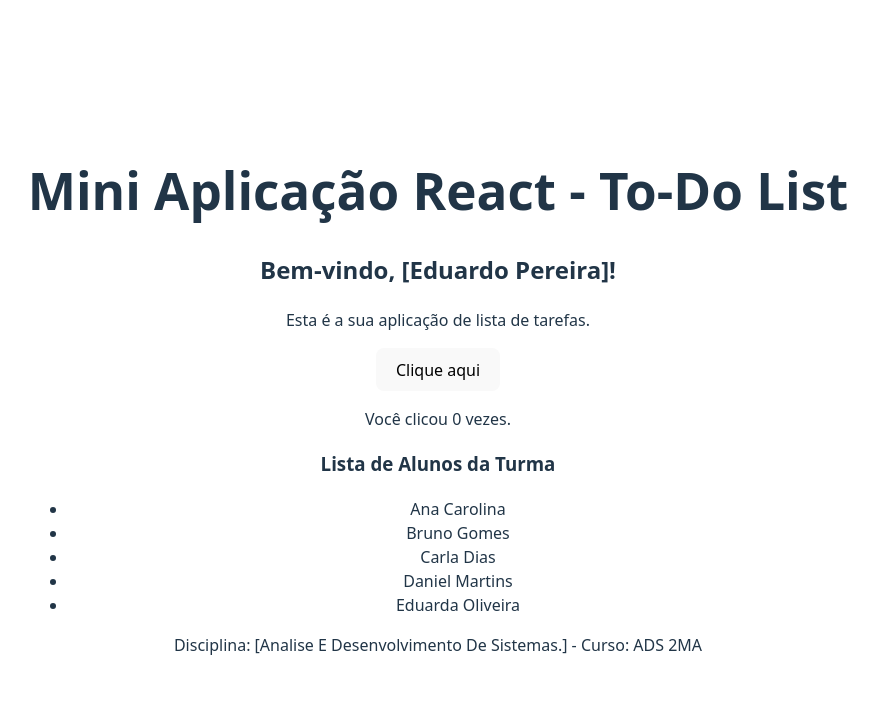
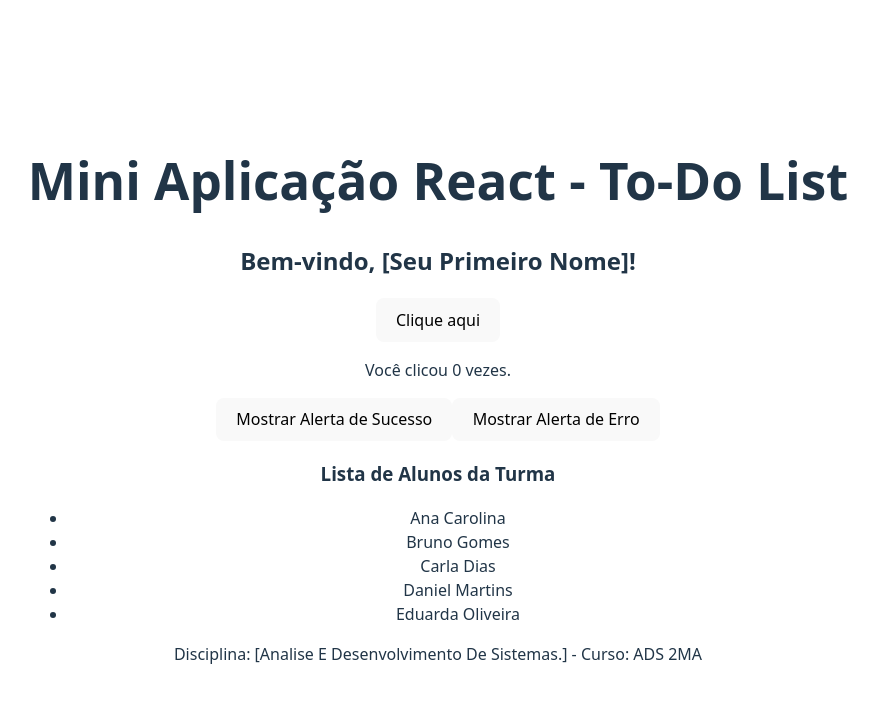
Before and after one commit to EduardoSantos11/listadetarefas, a React (Vite) app: page / in a window 1280 px wide. Shown: the top 702 px of the page, without its empty margins (202-1080 px from the left). Built offline with nearby package versions, Linux system fonts and the light colour scheme.

Commit message:
feat: cria componente Alert e adiciona alertas condicionais

```diff
--- a/src/App.jsx
+++ b/src/App.jsx
@@ -1,33 +1,48 @@
 // src/App.jsx
 
-import { useState } from 'react'; // 1. Importar o useState
+import { useState } from 'react';
 import Header from './components/Header';
 import Footer from './components/Footer';
 import ListaAlunos from './components/ListaAlunos';
+import Alert from './components/Alert'; // 1. Importar o novo componente Alert
 import './App.css';
 
 function App() {
-  // 2. Criar o state para o contador, iniciando em 0
   const [contador, setContador] = useState(0);
+  // 2. State para o alerta. Inicia como 'null' (nenhum alerta visível)
+  const [alerta, setAlerta] = useState(null);
 
-  // 3. Criar a função que lida com o evento de clique
   function lidarComClique() {
-    // Atualiza o valor do contador, somando 1 ao valor anterior
     setContador(contador + 1);
-    console.log('Botão clicado!'); // Mensagem para vermos no console do navegador
+  }
+
+  // 3. Funções para mostrar os alertas
+  function mostrarAlertaSucesso() {
+    setAlerta({ message: 'Ação concluída com sucesso!', type: 'success' });
+  }
+
+  function mostrarAlertaErro() {
+    setAlerta({ message: 'Ocorreu um erro na operação.', type: 'error' });
   }
 
   return (
     <div className="App">
       <Header />
       <main>
-        <h2>Bem-vindo, [Eduardo Pereira]!</h2>
-        <p>Esta é a sua aplicação de lista de tarefas.</p>
+        <h2>Bem-vindo, [Seu Primeiro Nome]!</h2>
 
-        {/* 4. Adicionar o botão e o texto do contador */}
+        {/* 4. Renderização Condicional do Alerta */}
+        {alerta && <Alert message={alerta.message} type={alerta.type} />}
+
         <div>
           <button onClick={lidarComClique}>Clique aqui</button>
           <p>Você clicou {contador} vezes.</p>
+        </div>
+
+        {/* 5. Novos botões para acionar os alertas */}
+        <div>
+          <button onClick={mostrarAlertaSucesso}>Mostrar Alerta de Sucesso</button>
+          <button onClick={mostrarAlertaErro}>Mostrar Alerta de Erro</button>
         </div>
 
         <ListaAlunos />
--- /dev/null
+++ b/src/components/Alert.jsx
@@ -0,0 +1,19 @@
+
+function Alert({ message, type }) {
+
+    const alertStyle = {
+      padding: '10px',
+      borderRadius: '5px',
+      color: 'white',
+      margin: '10px 0',
+      backgroundColor: type === 'success' ? 'green' : 'red',
+    };
+
+    return (
+      <div style={alertStyle}>
+        {message}
+      </div>
+    );
+  }
+
+  export default Alert;
```
